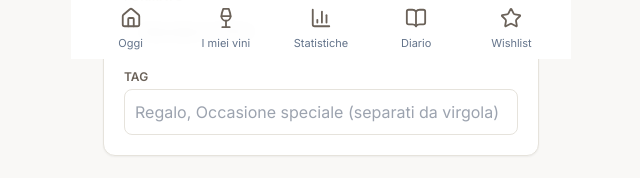
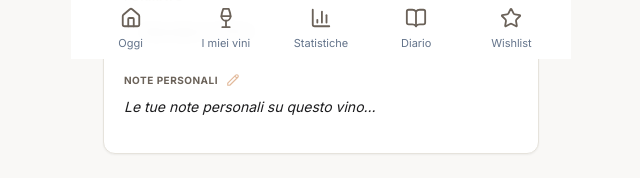
Before and after one commit to eenrico77/cantina-vini, a Next.js app: page /cantina/new in a window 1280 px wide. Shown: the part 741-919 px from the top of the page, without its empty margins (319-959 px from the left). Built offline with nearby package versions, Linux system fonts and the light colour scheme; no server answers.

Commit message:
style: nascondi tags e mostra note in Dettagli

```diff
--- a/app/cantina/new/page.tsx
+++ b/app/cantina/new/page.tsx
@@ -300,8 +300,13 @@ export default function NewWinePage() {
               </select>
             </div>
             <div className="col-span-2">
-              <label className="block text-xs font-semibold text-ink-500 uppercase">Tag</label>
-              <input name="tags" value={formData.tags} onChange={handleChange} className="mt-1 w-full border border-sand-200 p-2.5 rounded-lg focus:ring-2 focus:ring-brand-500 outline-none" placeholder="Regalo, Occasione speciale (separati da virgola)" />
+              <EditableTextField
+                label="Note personali"
+                name="storage_notes"
+                value={formData.storage_notes}
+                onChange={handleChange}
+                placeholder="Le tue note personali su questo vino..."
+              />
             </div>
           </div>
         </div>
@@ -344,16 +349,6 @@ export default function NewWinePage() {
                     <p className="text-sm text-ink-700 leading-relaxed whitespace-pre-wrap">{formData.description}</p>
                   </div>
                 )}
-              </div>
-
-              <div className="border-t border-sand-100 pt-4">
-                <EditableTextField
-                  label="Note personali"
-                  name="storage_notes"
-                  value={formData.storage_notes}
-                  onChange={handleChange}
-                  placeholder="Le tue note personali su questo vino..."
-                />
               </div>
 
               <div className="grid grid-cols-1 md:grid-cols-2 gap-6 border-t border-sand-100 pt-4">
```
Also changed, not shown: 1 other file (tests, documents, lock files or other folders).
